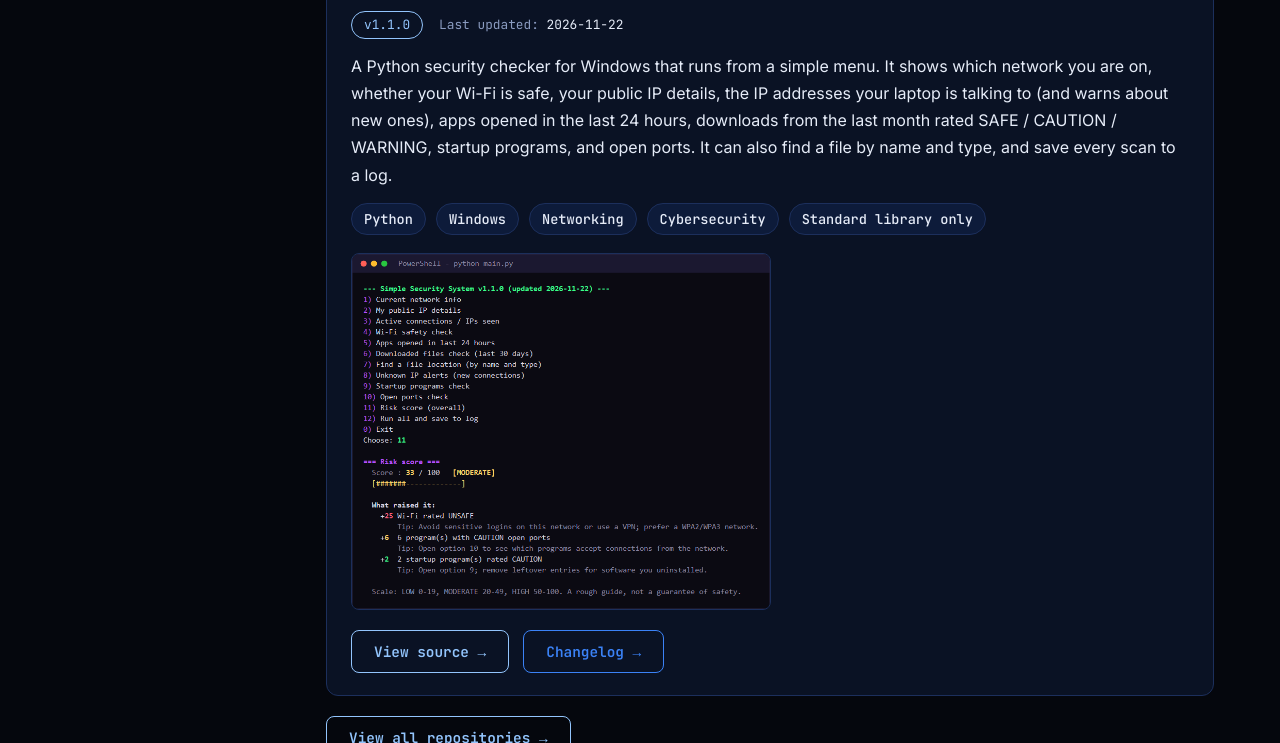
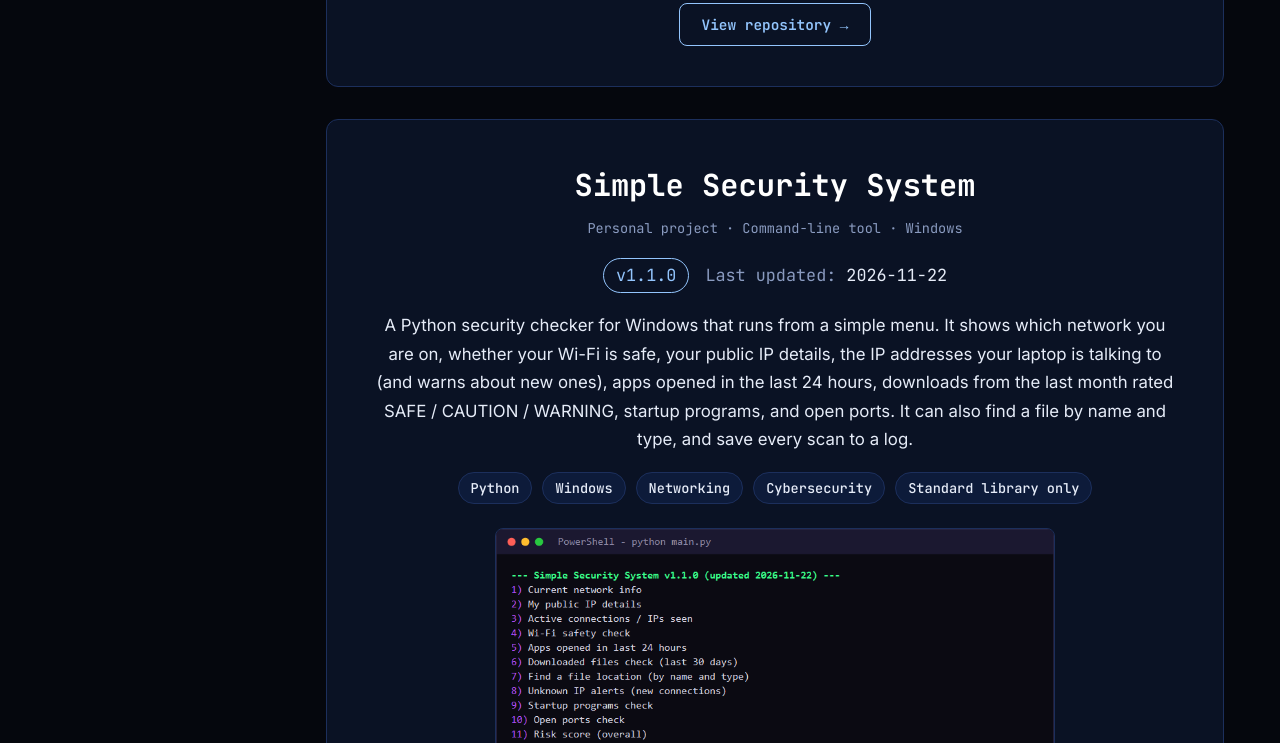
Before and after one commit to Rijkaard1/Rijkaard1.github.io, a plain HTML site: page projects.html in a window 1280 px wide. Shown: the part 1278-2021 px from the top of the page. Drawn offline with Linux system fonts and the light colour scheme.

Commit message:
Make Projects cards wider, bigger and centered
Co-Authored-By: Claude Sonnet 5.5 <noreply@anthropic.com>

```diff
--- a/css/style.css
+++ b/css/style.css
@@ -304,3 +304,22 @@ main:has(.big-cards) { max-width: 1500px; }
 .big-card .big-count { font-size: 0.95rem; margin-top: auto; padding-top: 8px; }
 .big-card .open-link { font-size: 1.05rem; }
 @media (max-width: 760px) { .big-card { min-height: 0; padding: 32px 24px; } }
+
+/* ---------- Projects page: wider, bigger, centered cards ---------- */
+main:has(.project) { max-width: 1500px; }
+.project { max-width: 1160px; margin: 0 auto 32px; padding: 40px 44px; text-align: center; }
+.project .project-head { flex-direction: column; justify-content: center; gap: 14px; margin-bottom: 18px; }
+.project .project-head img { width: 112px; height: 112px; border-radius: 20px; }
+.project h3 { font-size: 1.9rem; color: #fff; }
+.project .meta { font-size: 0.85rem; margin-top: 6px; }
+.project > p { max-width: 820px; margin: 0 auto 18px; font-size: 1.05rem; }
+.project .tags { justify-content: center; margin-bottom: 24px; }
+.project .version-line { justify-content: center; margin-bottom: 18px; }
+.project .credits { max-width: 760px; margin: 0 auto 26px; border-left: 0; border-top: 3px solid var(--purple); border-radius: 0 0 8px 8px; text-align: center; }
+.project .credits ul { justify-content: center; }
+.project .shots { justify-content: center; margin-bottom: 26px; }
+.project .shots.single { grid-template-columns: minmax(220px, 560px); }
+.project .btn-row { justify-content: center; margin-top: 10px; }
+main:has(.project) > .btn-row { justify-content: center; max-width: 1160px; margin: 0 auto; }
+main:has(.project) > footer { text-align: center; }
+@media (max-width: 760px) { .project { padding: 28px 20px; } .project h3 { font-size: 1.5rem; } }
--- a/projects.html
+++ b/projects.html
@@ -8,7 +8,7 @@
   <link rel="preconnect" href="https://fonts.googleapis.com">
   <link rel="preconnect" href="https://fonts.gstatic.com" crossorigin>
   <link href="https://fonts.googleapis.com/css2?family=Inter:wght@400;500;600&family=JetBrains+Mono:wght@400;500;600;700&display=swap" rel="stylesheet">
-  <link rel="stylesheet" href="css/style.css?v=7">
+  <link rel="stylesheet" href="css/style.css?v=8">
 </head>
 <body>
   <button class="menu-toggle" aria-label="Toggle menu">&#9776;</button>
@@ -109,6 +109,6 @@
     </div>
     <footer>&copy; 2026 Rijkaard's Cyberworld &middot; Erich Law Eh</footer>
   </main>
-  <script src="js/main.js?v=7"></script>
+  <script src="js/main.js?v=8"></script>
 </body>
 </html>
```
Also changed, not shown: about.html (+2 -2 lines), complex-analysis.html (+2 -2 lines), contact.html (+2 -2 lines), index.html (+2 -2 lines), mathematics.html (+2 -2 lines), real-analysis.html (+2 -2 lines), skills.html (+2 -2 lines).
